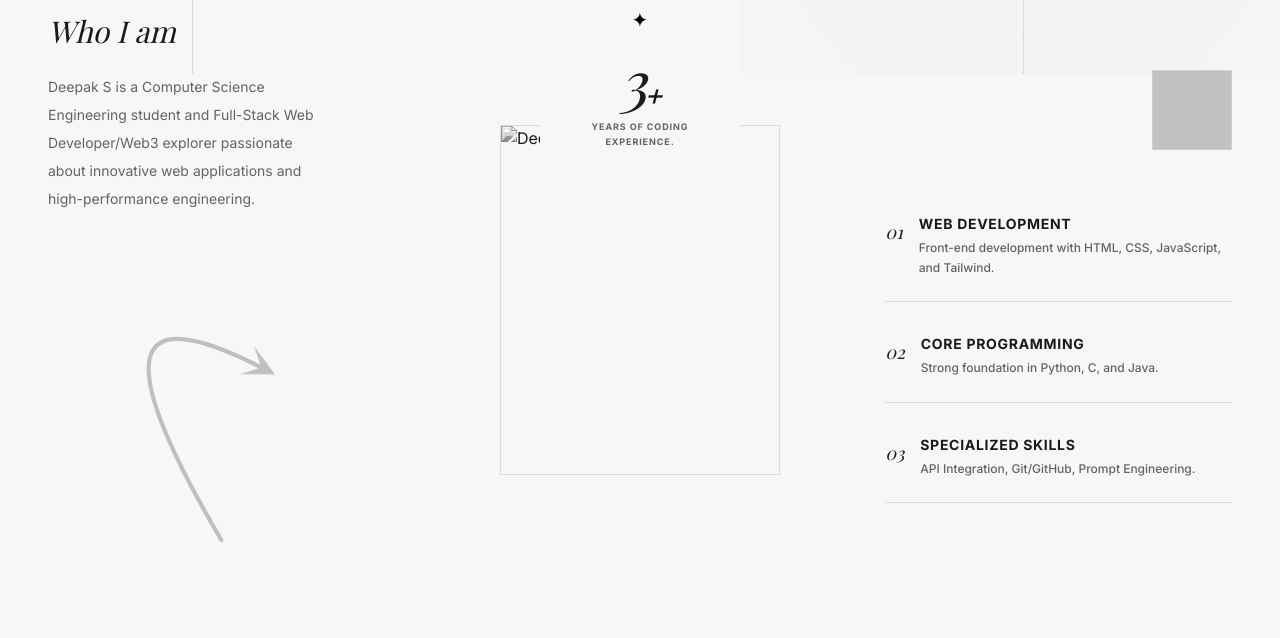
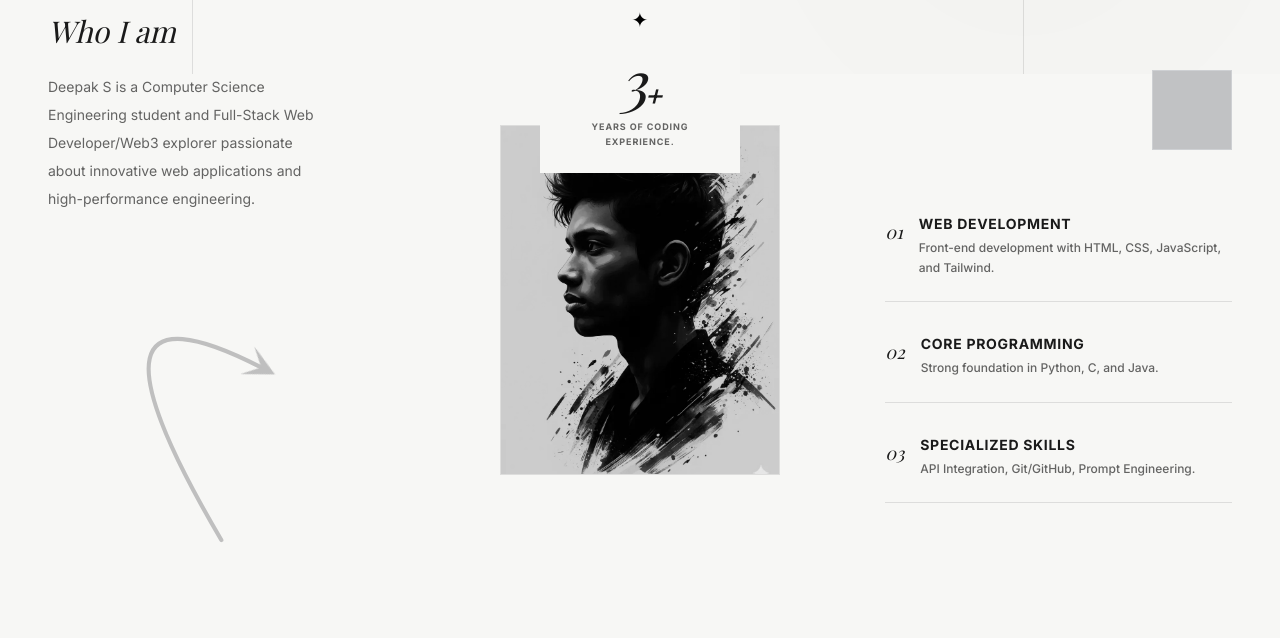
Before and after one commit to deepak-raven/Portfolio, a website: page index.html in a window 1280 px wide. Shown: the part 886-1524 px from the top of the page. Drawn offline with nearby package versions, Linux system fonts and the light colour scheme; grey boxes are pictures that could not be loaded; a web font is replaced by a local one.

Commit message:
feat: update about section image to WebP format

```diff
--- a/index.html
+++ b/index.html
@@ -332,7 +332,7 @@
 
                     <!-- Portrait Image -->
                     <div class="w-full max-w-[280px] aspect-[4/5] overflow-hidden border border-black/10 relative z-0">
-                        <img src="./images/about.png" alt="Deepak S" loading="lazy" decoding="async"
+                        <img src="./images/about.webp" alt="Deepak S" loading="lazy" decoding="async"
                             class="w-full h-full object-cover grayscale hover:grayscale-0 transition-all duration-500 cursor-pointer hover:scale-105">
                     </div>
                 </div>
```
Also changed, not shown: images/about.webp (added).
